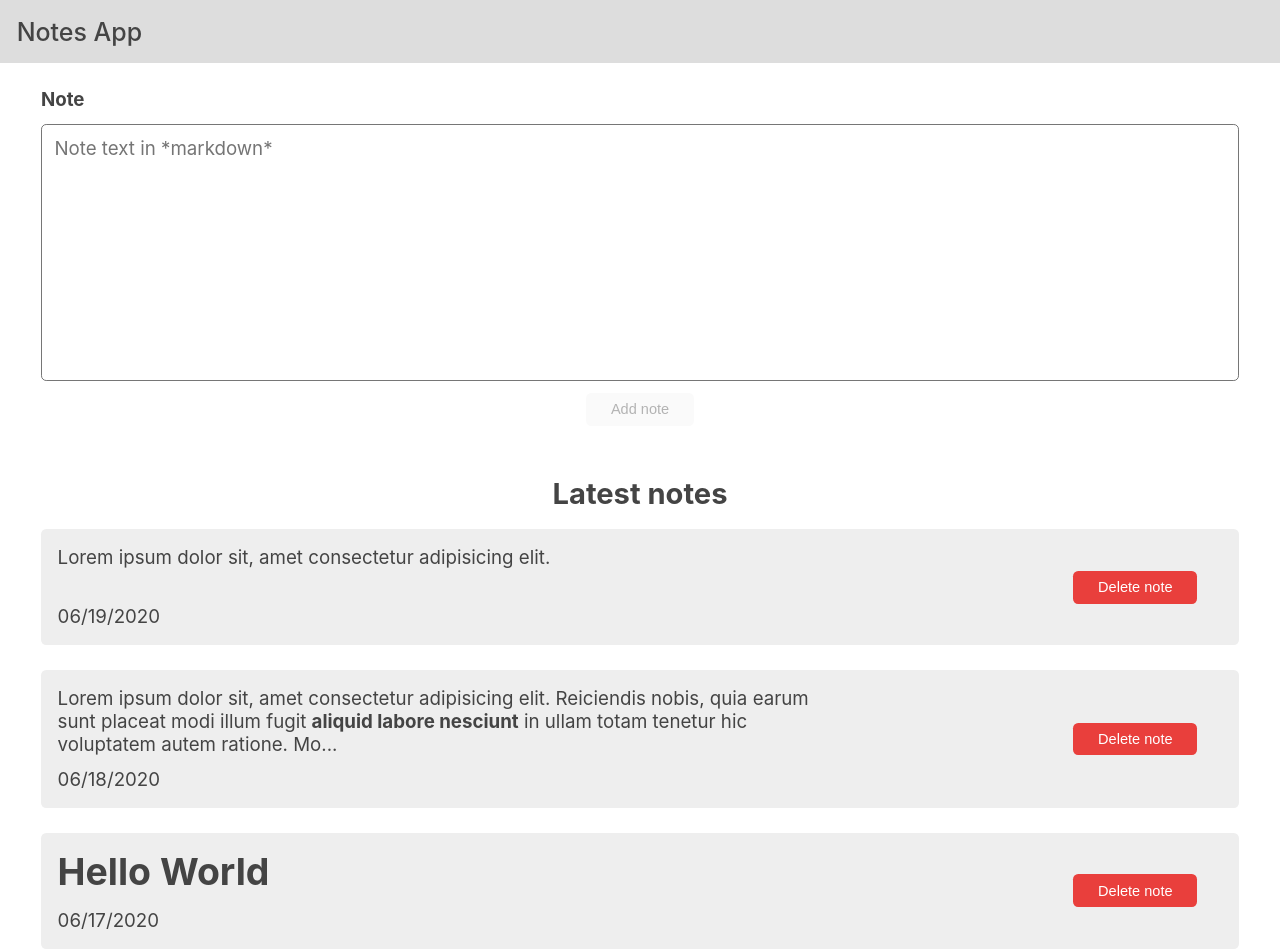
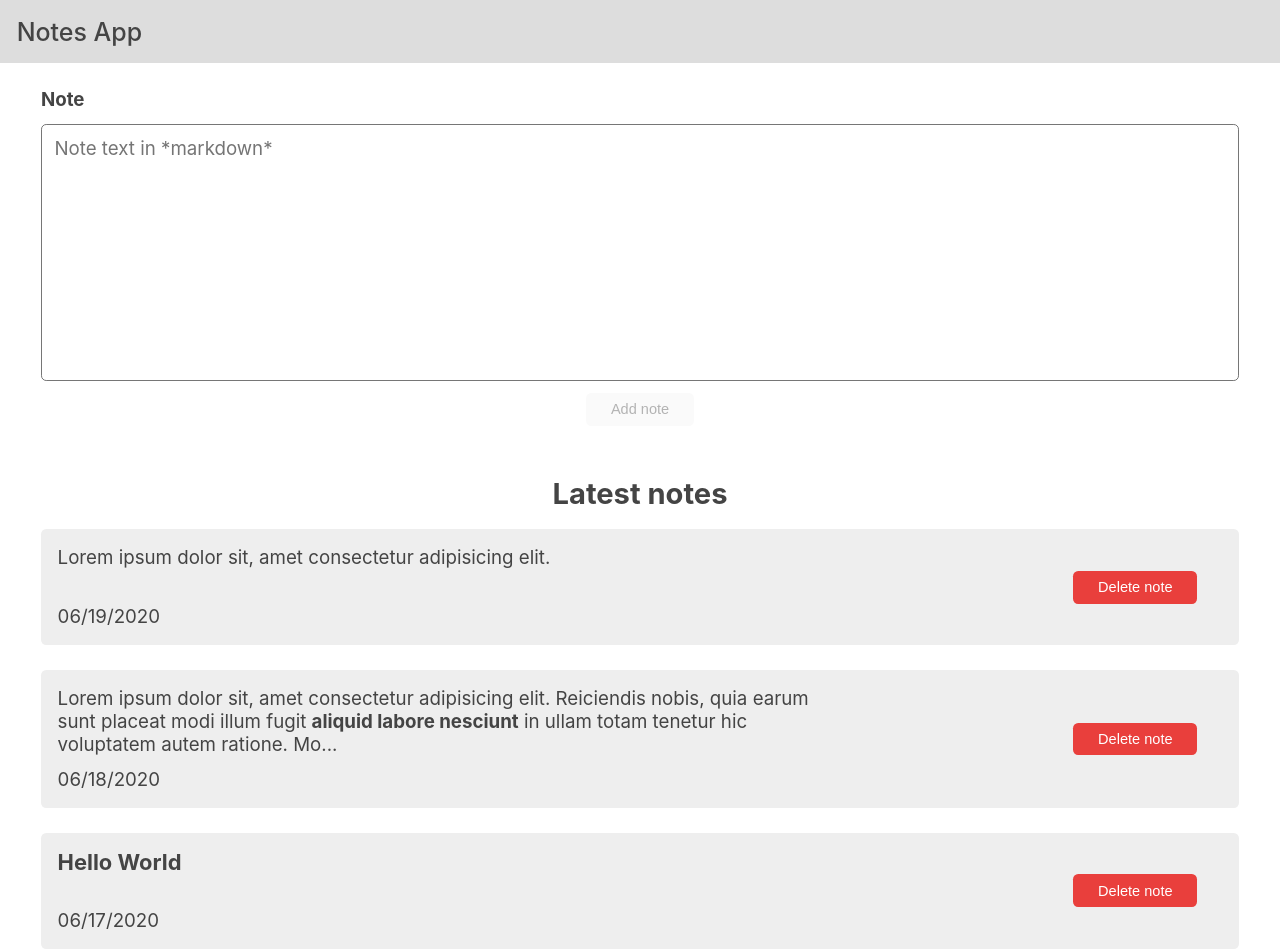
Before and after one commit to zakrzewskib/notes-internship-task, a React (Create React App) app: page / in a window 1280 px wide. Shown: the top 952 px of the page. Built offline with nearby package versions, Linux system fonts and the light colour scheme.

Commit message:
Add section and article tags

```diff
--- a/src/components/AddNoteForm.js
+++ b/src/components/AddNoteForm.js
@@ -29,6 +29,7 @@ const AddNoteForm = () => {
   };
 
   return (
+    <article>
       <form
         onSubmit={onSubmit}
         className={`${classes['add-note-form']} container`}
@@ -51,6 +52,7 @@ const AddNoteForm = () => {
           Add note
         </button>
       </form>
+    </article>
   );
 };
 
--- a/src/components/NotesList.js
+++ b/src/components/NotesList.js
@@ -22,10 +22,14 @@ const NotesList = () => {
   ));
 
   return (
-    <div className={`${classes['notes-list']} container`}>
-      <h1 className={classes['notes-header']}>Latest notes</h1>
-      <ul>{notesList}</ul>
-    </div>
+    <article className={`${classes['notes-list']} container`}>
+      <header className={classes['notes-header']}>
+        <h1>Latest notes</h1>
+      </header>
+      <section>
+        <ul>{notesList}</ul>
+      </section>
+    </article>
   );
 };
 
--- a/src/components/NotesList.module.css
+++ b/src/components/NotesList.module.css
@@ -1,5 +1,8 @@
 .notes-header {
     text-align: center;
+}
+
+.notes-header h1 {
     font-size: 2.8rem;
     color: #444;
     font-weight: bold;
```
Lines whose indentation alone changed are shown as unchanged.
